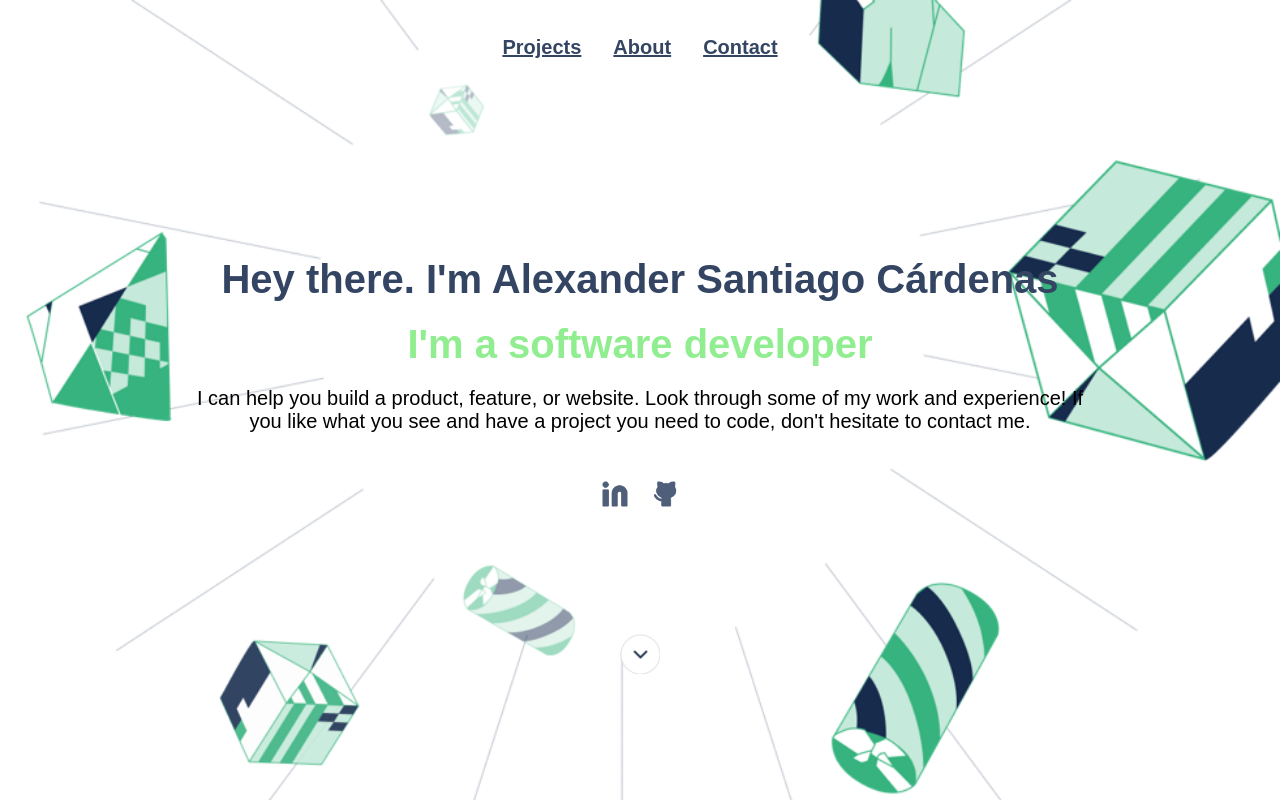
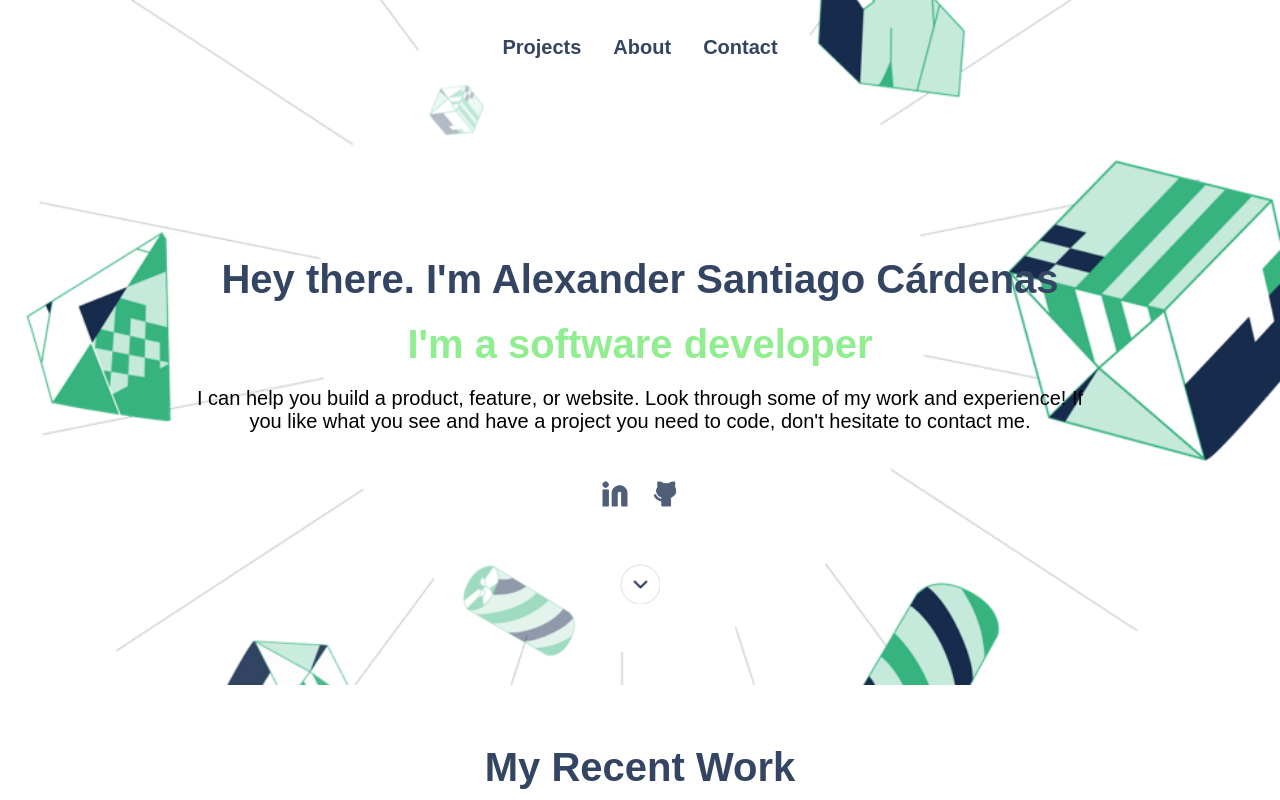
Before and after one commit to Santiago220991/Portfolio_React, a React (Vite) app: page / in a window 1280 px wide. Shown: the top 800 px of the page. Built offline with nearby package versions, Linux system fonts and the light colour scheme.

Commit message:
Add animations

```diff
--- a/src/components/Introduction.tsx
+++ b/src/components/Introduction.tsx
@@ -1,5 +1,5 @@
 import React from "react";
-import styled from "styled-components";
+import { styled, keyframes } from "styled-components";
 import MediaIcons from "./MediaIcons";
 import Icon from "./Icon";
 import DownArrow from "../../src/assets/down_arrow_img.png";
@@ -18,8 +18,24 @@ const IntroductionContainer = styled.section<{ $isMobile?: boolean }>`
   padding-bottom: ${({ $isMobile }) => ($isMobile ? "20px" : "60px")};
   padding-top: ${({ $isMobile }) => ($isMobile ? "20px" : "165px")};
   img {
-    margin-bottom: ${({ $isMobile }) => ($isMobile ? "0px" : "75px")};
+    margin-bottom: ${({ $isMobile }) => ($isMobile ? "0px" : "10%")};
   }
+  overflow-x: hidden;
+`;
+
+const backToFront = keyframes`
+  from { transform: scale(0); }
+  to { transform: scale(1); }
+`;
+
+const leftToRight = keyframes`
+  from { transform: translate(-700px);}
+  to { transform: translate(0);}
+`;
+
+const rightToLeft = keyframes`
+  from { transform: translate(700px);}
+  to { transform: translate(0);}
 `;
 
 const Title = styled.h1`
@@ -28,6 +44,8 @@ const Title = styled.h1`
   font-size: 40px;
   font-weight: 700;
   margin-bottom: 0;
+  animation-name: ${backToFront};
+  animation-duration: 2s;
 `;
 
 const Subtitle = styled.h2`
@@ -37,6 +55,8 @@ const Subtitle = styled.h2`
   font-weight: 700;
   margin-top: 20px;
   margin-bottom: 0;
+  animation-name: ${leftToRight};
+  animation-duration: 2s;
 `;
 
 const Paragraph = styled.p<{ $isMobile?: boolean }>`
@@ -44,6 +64,8 @@ const Paragraph = styled.p<{ $isMobile?: boolean }>`
   font-weight: 400;
   font-size: 20px;
   width: ${({ $isMobile }) => ($isMobile ? "90%" : "70%")};
+  animation-name: ${rightToLeft};
+  animation-duration: 2s;
 `;
 
 const Anchor = styled.a`
@@ -57,7 +79,7 @@ const Introduction = () => {
     <IntroductionContainer $isMobile={isMobile}>
       <Title>Hey there. I&apos;m Alexander Santiago Cárdenas</Title>
       <Subtitle>I&apos;m a software developer</Subtitle>
-      <Paragraph>
+      <Paragraph $isMobile={isMobile}>
         I can help you build a product, feature, or website. Look through some
         of my work and experience! If you like what you see and have a project
         you need to code, don&apos;t hesitate to contact me.
--- a/src/components/MainSection.tsx
+++ b/src/components/MainSection.tsx
@@ -7,7 +7,7 @@ const MainSectionContainer = styled.div<{ $isMobile?: boolean }>`
     $isMobile ? "none" : `url("../../src/assets/header_desktop_img.png")`};
   background-repeat: no-repeat;
   background-size: 100%;
-  padding-bottom: ${({ $isMobile }) => ($isMobile ? "0px" : "50px")};
+  padding-bottom: ${({ $isMobile }) => ($isMobile ? "0px" : "1%")};
 `;
 
 const MainSection = ({ children }: { children: React.ReactNode }) => {
--- a/src/components/header.tsx
+++ b/src/components/header.tsx
@@ -20,6 +20,7 @@ const MenuOption = styled.a`
   font-size: 20px;
   cursor: pointer;
   color: ${BLUE};
+  text-decoration: none;
 `;
 
 const MenuButton = styled.button`
@@ -32,7 +33,7 @@ const DropMenu = styled.div`
   position: fixed;
   top: 0;
   background-color: white;
-  width: 96%;
+  width: 94%;
   height: 100vh;
   display: flex;
   flex-direction: column;
--- a/src/hooks/mobile.ts
+++ b/src/hooks/mobile.ts
@@ -9,9 +9,9 @@ const useIsMobile = () => {
     updateIsMobile();
     window.addEventListener("resize", updateIsMobile);
     return () => window.removeEventListener("resize", updateIsMobile);
-  }, [innerWidth]);
+  }, [innerWidth, isMobile]);
 
   return { isMobile, setIsMobile };
 };
 
-export default useIsMobile
+export default useIsMobile;
```
